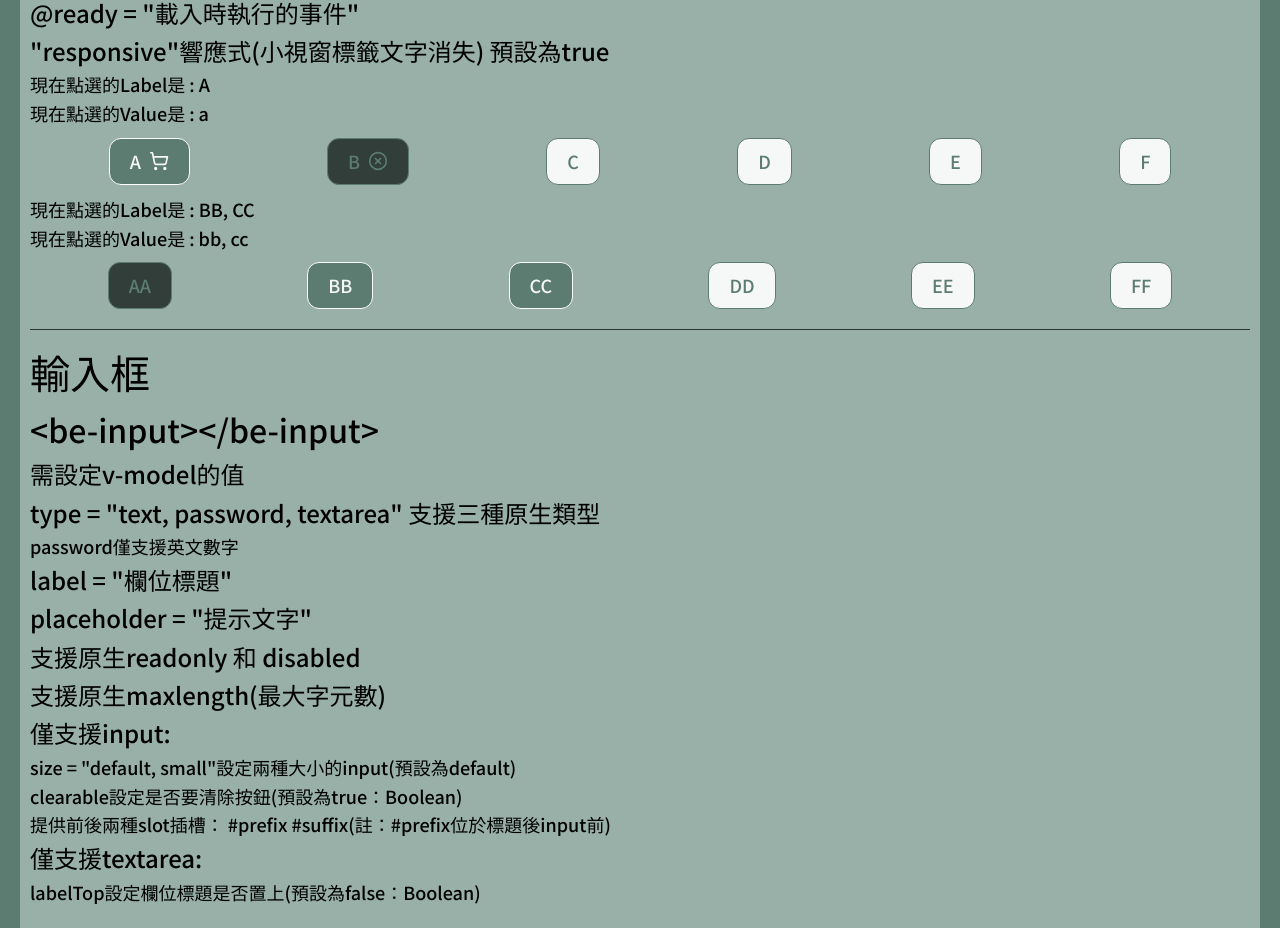
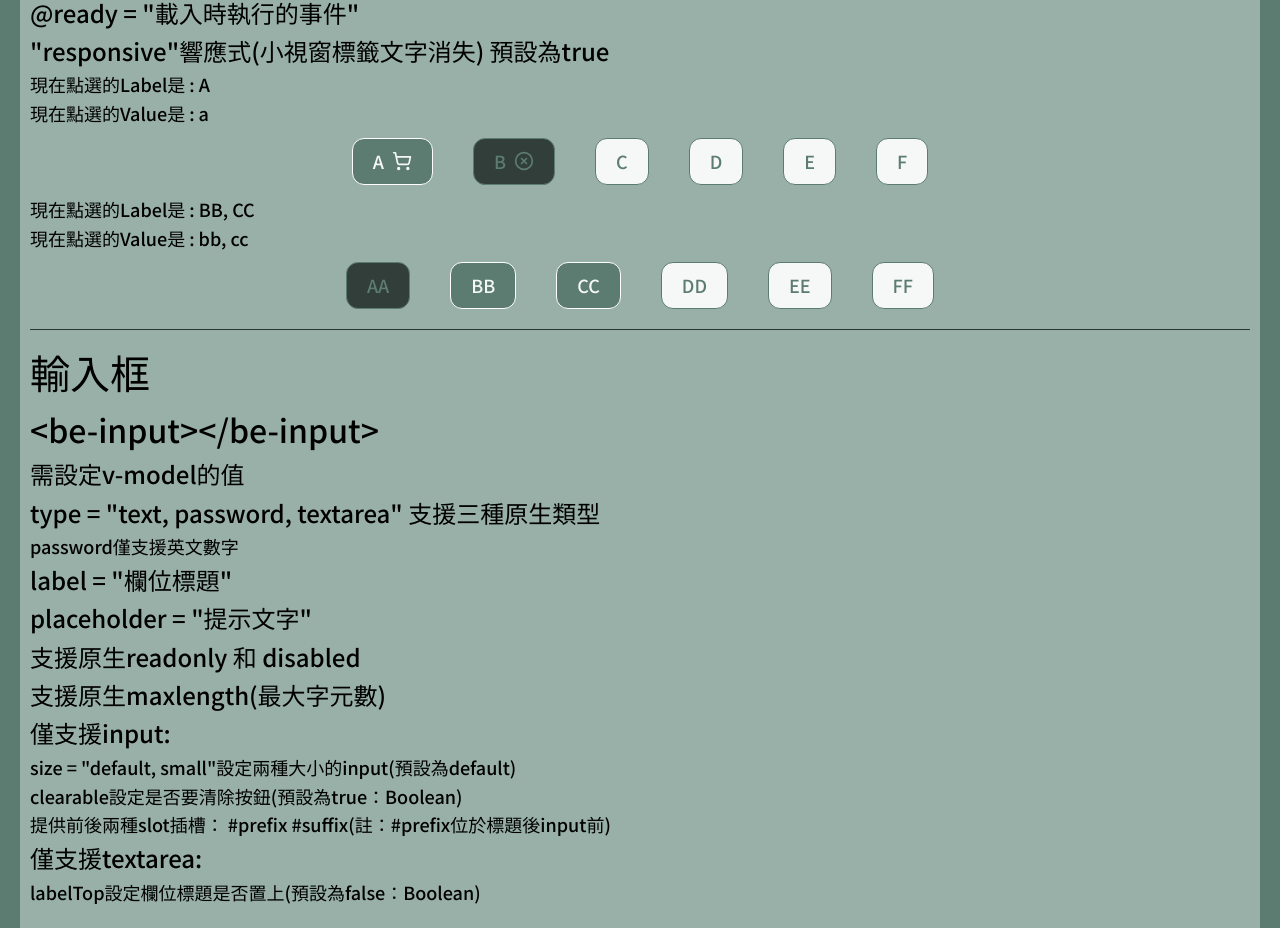
Before and after one commit to Mysterio1001/beetles, a Vue app: page /test in a window 1280 px wide. Shown: the part 2256-3184 px from the top of the page. Built offline with nearby package versions, Linux system fonts and the light colour scheme; a web font is replaced by a local one.

Commit message:
style: BeTags.vue update

```diff
--- a/src/assets/scss/page/_news.scss
+++ b/src/assets/scss/page/_news.scss
@@ -1,2 +1,8 @@
 body[data-page="news"] {
+
+    .cardWrapper{
+        display: grid;
+        grid-template-columns: repeat(3, 1fr);
+        place-items: center;
+    }
 }
--- a/src/components/BeTags.vue
+++ b/src/components/BeTags.vue
@@ -138,12 +138,11 @@ watch(
   width: 100%;
   .tags {
     @include center;
-    // gap: 4rem;
+    gap: 4rem;
 
-    // @include md {
-    //   gap: 8rem;
-    // }
-    justify-content: space-around;
+    @include md {
+      justify-content: space-around;
+    }
 
     .tag {
       @include center;
```
